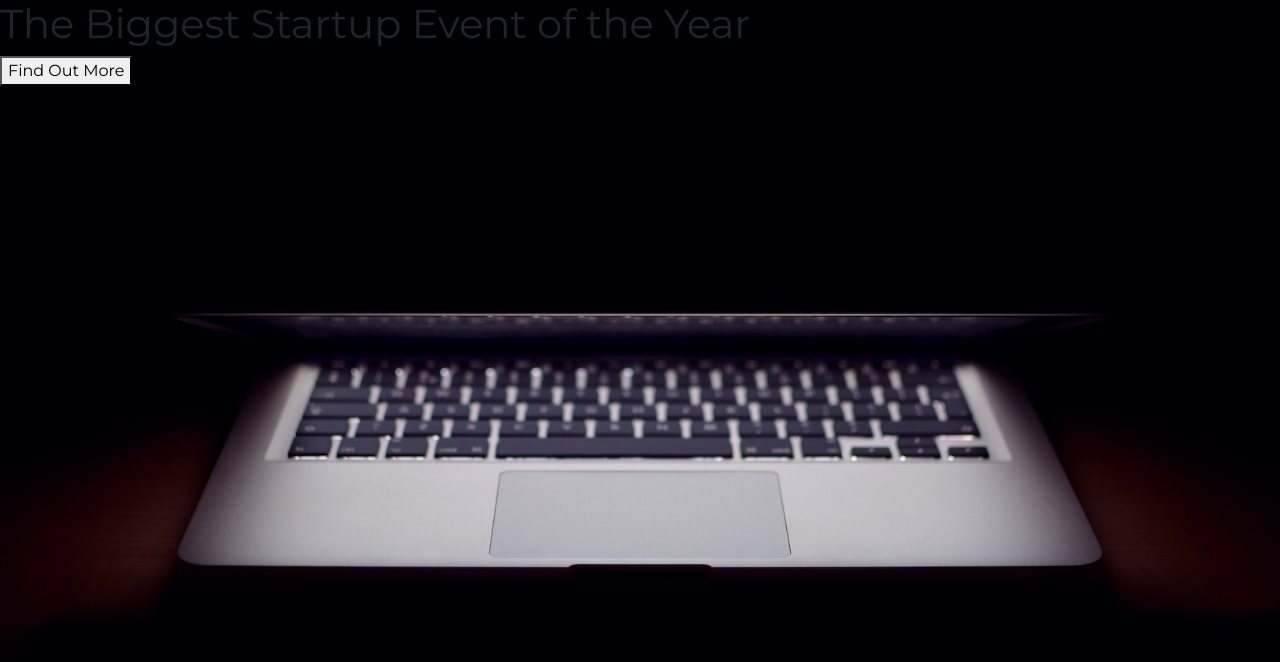
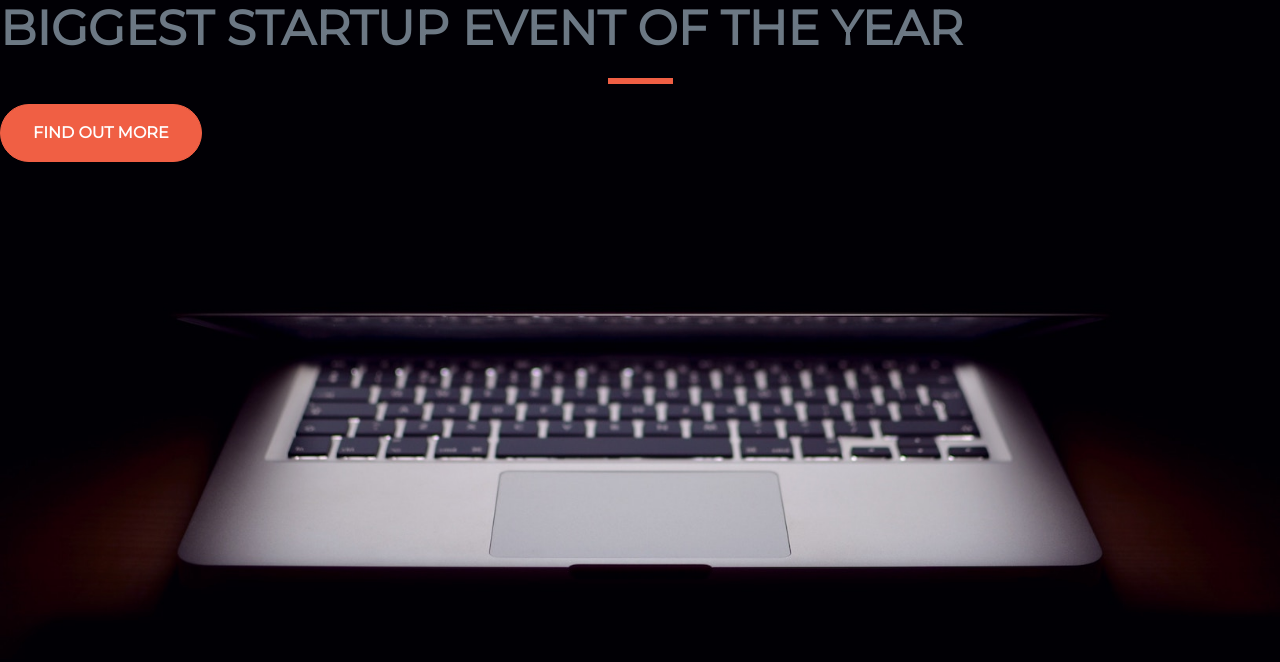
Before and after one commit to EricPrieto/StartUP_LandingPage, a plain HTML site: page index.html in a window 1280 px wide. Drawn offline with nearby package versions, Linux system fonts and the light colour scheme.

Commit message:
Styled button

```diff
--- a/index.html
+++ b/index.html
@@ -15,7 +15,8 @@
     <link rel="stylesheet" href="style.css">
 </head>
 <body>
-    <h1>The Biggest Startup Event of the Year</h1>
-    <button>Find Out More</button>
+    <h1 class="text-uppercase"><strong>Biggest Startup Event of the Year</strong> </h1>
+    <hr>
+    <button class="btn btn-primary btn-xl">Find Out More</button>
 </body>
 </html>
--- a/style.css
+++ b/style.css
@@ -9,3 +9,36 @@ html {
     -o-background-size: cover;
     background-size: cover;
 }
+h1{
+    font-size: 3rem;
+    color: #6c7884;
+}
+.btn{
+    font-weight: 700;
+    border-radius: 300px;
+    text-transform: uppercase;
+
+}
+.btn-primary {
+    background-color: #F05F44;
+    border-color: #F05F44;
+    --bs-btn-hover-bg: #ee4b08;
+    --bs-btn-hover-border-color: #ee4b08;
+
+}
+.btn-primary:hover {
+    border-color: #f27f51;
+    border-color: #f27f51;
+    border-width: 4px;
+}
+.btn-xl {
+    padding: 1rem 2rem;
+}
+
+hr {
+    margin: 20px auto;
+    color: #F05F44;
+    border: 3px solid #F05F44;
+    max-width: 65px;
+    opacity: 1;
+}
```
